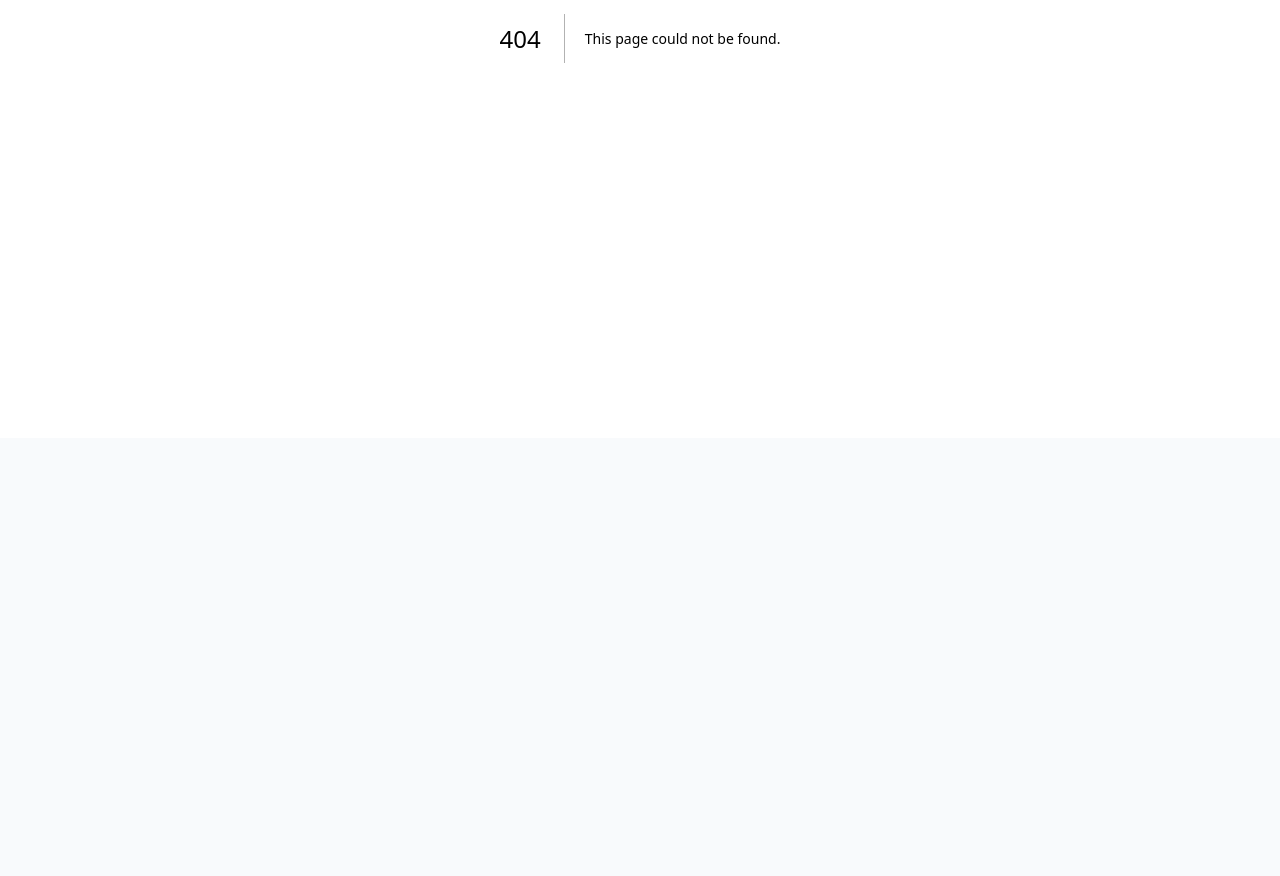
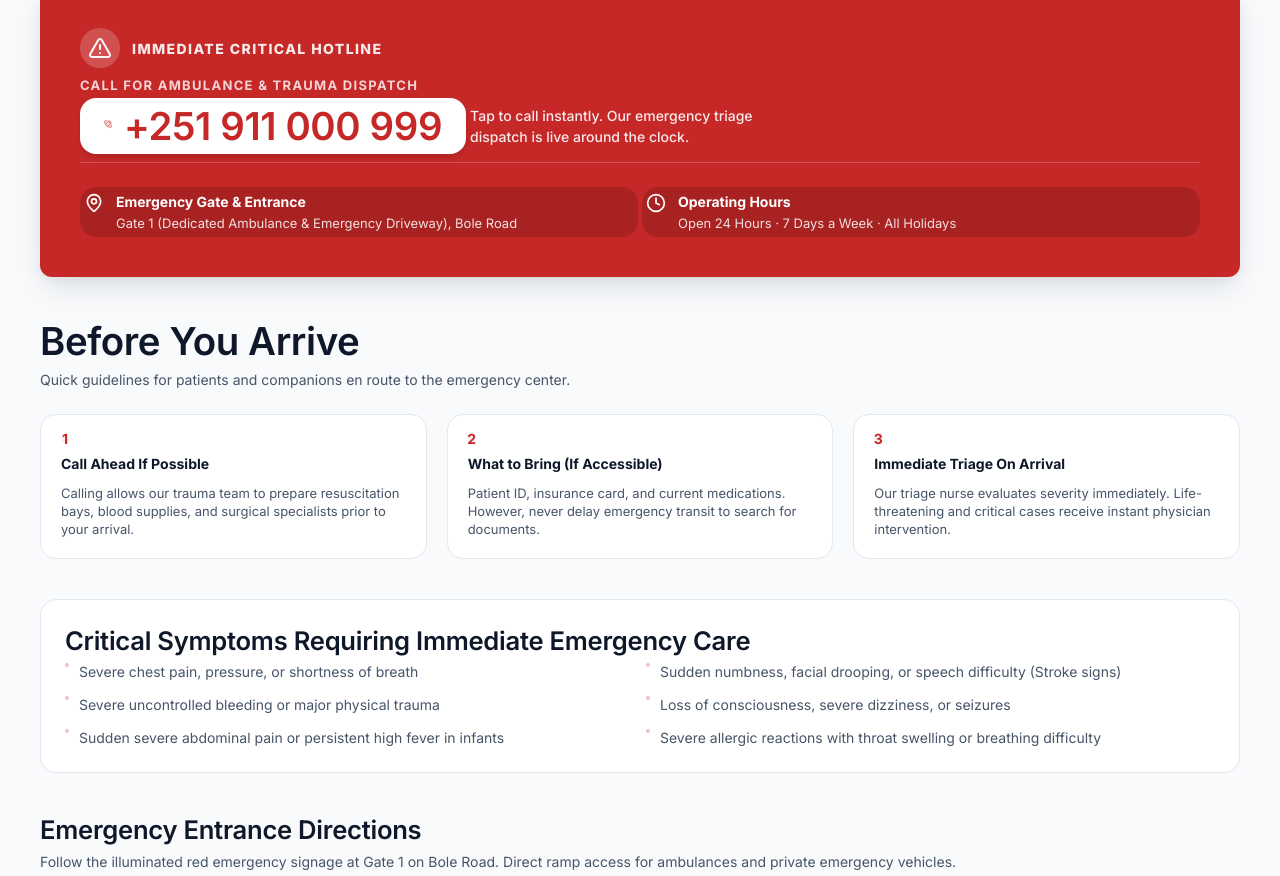
Before and after one commit to dman-Tgreat/Medhen-Beza, a Next.js app: page /emergency in a window 1280 px wide. Before the commit this address had no page. Shown: the part 362-1238 px from the top of the page. Before the commit the page ends 800 px from the top, so only its background shows below. Built offline with nearby package versions, Linux system fonts and the light colour scheme; grey boxes are pictures that could not be loaded.

Commit message:
feat: create emergency services page with critical care information and guidelines

```diff
--- /dev/null
+++ b/app/(public)/emergency/page.tsx
@@ -0,0 +1,202 @@
+import type { Metadata } from "next";
+import {
+  PhoneCall,
+  MapPin,
+  Clock,
+  AlertTriangle,
+  Ambulance,
+  HeartPulse,
+  CheckCircle2,
+  Navigation,
+  ShieldAlert,
+} from "lucide-react";
+import { PageHero } from "@/components/sections/Hero";
+import { Button } from "@/components/ui/button";
+import { HOSPITAL_INFO } from "@/lib/constants";
+
+export const metadata: Metadata = {
+  title: "Emergency Services 24/7 | Medhen Beza Hospital",
+  description:
+    "24/7 Emergency Medical Response & Trauma Center at Medhen Beza Hospital. Immediate critical care hotline: +251 911 000 999. Gate 1, Bole Road, Addis Ababa.",
+};
+
+export default function EmergencyPage() {
+  const emergencyPhoneRaw = HOSPITAL_INFO.emergencyPhone.replace(/\s/g, "");
+
+  return (
+    <div className="min-h-screen bg-background pb-20">
+      {/* 1. Minimal Calm PageHero */}
+      <PageHero
+        eyebrow="24/7 Trauma & Critical Response"
+        title="Emergency Medical Services"
+        description="Immediate emergency care and rapid trauma response available 24 hours a day, 365 days a year."
+        breadcrumbs={[{ label: "Emergency" }]}
+      />
+
+      <main className="layout-container pt-8 space-y-10 max-w-4xl mx-auto">
+        {/* 2. High-Contrast Emergency Block (Red Token) */}
+        <section
+          className="rounded-xl bg-emergency text-white p-6 sm:p-10 shadow-modal space-y-8"
+          role="alert"
+          aria-live="assertive"
+        >
+          <div className="flex items-center gap-3">
+            <span className="p-2 rounded-full bg-white/20 text-white animate-pulse">
+              <AlertTriangle className="w-6 h-6" aria-hidden />
+            </span>
+            <span className="text-small font-black uppercase tracking-widest text-white/90">
+              Immediate Critical Hotline
+            </span>
+          </div>
+
+          <div className="space-y-4 text-center sm:text-left">
+            <h2 className="text-caption sm:text-small font-bold text-white/80 uppercase tracking-widest">
+              Call for Ambulance & Trauma Dispatch
+            </h2>
+            <div className="flex flex-col sm:flex-row sm:items-center gap-4">
+              <a
+                href={`tel:${emergencyPhoneRaw}`}
+                className="inline-flex items-center justify-center gap-3 rounded-lg bg-white text-emergency px-6 py-4 text-h2 sm:text-h1 font-black hover:bg-white/90 transition-transform active:scale-95 shadow-md"
+                aria-label={`Call emergency line at ${HOSPITAL_INFO.emergencyPhone}`}
+              >
+                <PhoneCall className="w-8 h-8 shrink-0 animate-bounce" />
+                <span>{HOSPITAL_INFO.emergencyPhone}</span>
+              </a>
+
+              <p className="text-small text-white/90 font-medium max-w-xs">
+                Tap to call instantly. Our emergency triage dispatch is live
+                around the clock.
+              </p>
+            </div>
+          </div>
+
+          {/* Quick Access Badges inside Red Box */}
+          <div className="grid grid-cols-1 sm:grid-cols-2 gap-4 pt-6 border-t border-white/20 text-white text-small">
+            <div className="flex items-start gap-3 bg-black/15 p-4 rounded-lg">
+              <MapPin className="w-5 h-5 text-white shrink-0 mt-0.5" />
+              <div>
+                <p className="font-bold">Emergency Gate & Entrance</p>
+                <p className="text-white/85 text-caption mt-0.5">
+                  Gate 1 (Dedicated Ambulance & Emergency Driveway), Bole Road
+                </p>
+              </div>
+            </div>
+
+            <div className="flex items-start gap-3 bg-black/15 p-4 rounded-lg">
+              <Clock className="w-5 h-5 text-white shrink-0 mt-0.5" />
+              <div>
+                <p className="font-bold">Operating Hours</p>
+                <p className="text-white/85 text-caption mt-0.5">
+                  Open 24 Hours · 7 Days a Week · All Holidays
+                </p>
+              </div>
+            </div>
+          </div>
+        </section>
+
+        {/* 3. Plain-Language Scannable Instructions (What to do while coming) */}
+        <section className="space-y-6">
+          <div className="space-y-1">
+            <h3 className="text-h2 font-bold text-text tracking-tight">
+              Before You Arrive
+            </h3>
+            <p className="text-small text-text-muted">
+              Quick guidelines for patients and companions en route to the
+              emergency center.
+            </p>
+          </div>
+
+          <div className="grid grid-cols-1 md:grid-cols-3 gap-5">
+            {/* Step 1 */}
+            <div className="p-5 rounded-lg bg-surface border border-border space-y-2.5">
+              <div className="w-8 h-8 rounded-full bg-emergency-light text-emergency font-bold text-small flex items-center justify-center">
+                1
+              </div>
+              <h4 className="text-small font-bold text-text">
+                Call Ahead If Possible
+              </h4>
+              <p className="text-caption text-text-muted leading-relaxed">
+                Calling allows our trauma team to prepare resuscitation bays,
+                blood supplies, and surgical specialists prior to your arrival.
+              </p>
+            </div>
+
+            {/* Step 2 */}
+            <div className="p-5 rounded-lg bg-surface border border-border space-y-2.5">
+              <div className="w-8 h-8 rounded-full bg-emergency-light text-emergency font-bold text-small flex items-center justify-center">
+                2
+              </div>
+              <h4 className="text-small font-bold text-text">
+                What to Bring (If Accessible)
+              </h4>
+              <p className="text-caption text-text-muted leading-relaxed">
+                Patient ID, insurance card, and current medications. However,
+                never delay emergency transit to search for documents.
+              </p>
+            </div>
+
+            {/* Step 3 */}
+            <div className="p-5 rounded-lg bg-surface border border-border space-y-2.5">
+              <div className="w-8 h-8 rounded-full bg-emergency-light text-emergency font-bold text-small flex items-center justify-center">
+                3
+              </div>
+              <h4 className="text-small font-bold text-text">
+                Immediate Triage On Arrival
+              </h4>
+              <p className="text-caption text-text-muted leading-relaxed">
+                Our triage nurse evaluates severity immediately. Life-threatening
+                and critical cases receive instant physician intervention.
+              </p>
+            </div>
+          </div>
+        </section>
+
+        {/* 4. When to Come to Emergency (Critical Conditions) */}
+        <section className="p-6 rounded-lg bg-surface border border-border space-y-4">
+          <h3 className="text-h3 font-bold text-text">
+            Critical Symptoms Requiring Immediate Emergency Care
+          </h3>
+          <div className="grid grid-cols-1 sm:grid-cols-2 gap-3 text-small text-text">
+            {[
+              "Severe chest pain, pressure, or shortness of breath",
+              "Sudden numbness, facial drooping, or speech difficulty (Stroke signs)",
+              "Severe uncontrolled bleeding or major physical trauma",
+              "Loss of consciousness, severe dizziness, or seizures",
+              "Sudden severe abdominal pain or persistent high fever in infants",
+              "Severe allergic reactions with throat swelling or breathing difficulty",
+            ].map((symptom, idx) => (
+              <div key={idx} className="flex items-start gap-2.5">
+                <ShieldAlert className="w-4 h-4 text-emergency shrink-0 mt-0.5" />
+                <span className="text-text-muted">{symptom}</span>
+              </div>
+            ))}
+          </div>
+        </section>
+
+        {/* 5. Campus Emergency Gate Location & Map Guidance */}
+        <section className="space-y-4">
+          <div className="space-y-1">
+            <h3 className="text-h3 font-bold text-text">
+              Emergency Entrance Directions
+            </h3>
+            <p className="text-small text-text-muted">
+              Follow the illuminated red emergency signage at Gate 1 on Bole
+              Road. Direct ramp access for ambulances and private emergency
+              vehicles.
+            </p>
+          </div>
+
+          <div className="relative aspect-[16/9] md:aspect-[21/9] rounded-xl overflow-hidden border border-border bg-surface shadow-xs flex items-center justify-center text-center p-6">
+            <iframe
+              title="Hospital Location Map"
+              src="https://www.google.com/maps/embed?pb=!1m18!1m12!1m3!1d126115.1154562092!2d38.7042646274472!3d8.9806034!2m3!1f0!2f0!3f0!3m2!1i1024!2i768!4f13.1!3m3!1m2!1s0x164b85cef5ab402d%3A0x8467b6b037a24d49!2sAddis%20Ababa%2C%20Ethiopia!5e0!3m2!1sen!2set!4v1700000000000!5m2!1sen!2set"
+              className="w-full h-full border-0 absolute inset-0"
+              loading="lazy"
+              referrerPolicy="no-referrer-when-downgrade"
+            />
+          </div>
+        </section>
+      </main>
+    </div>
+  );
+}
```
